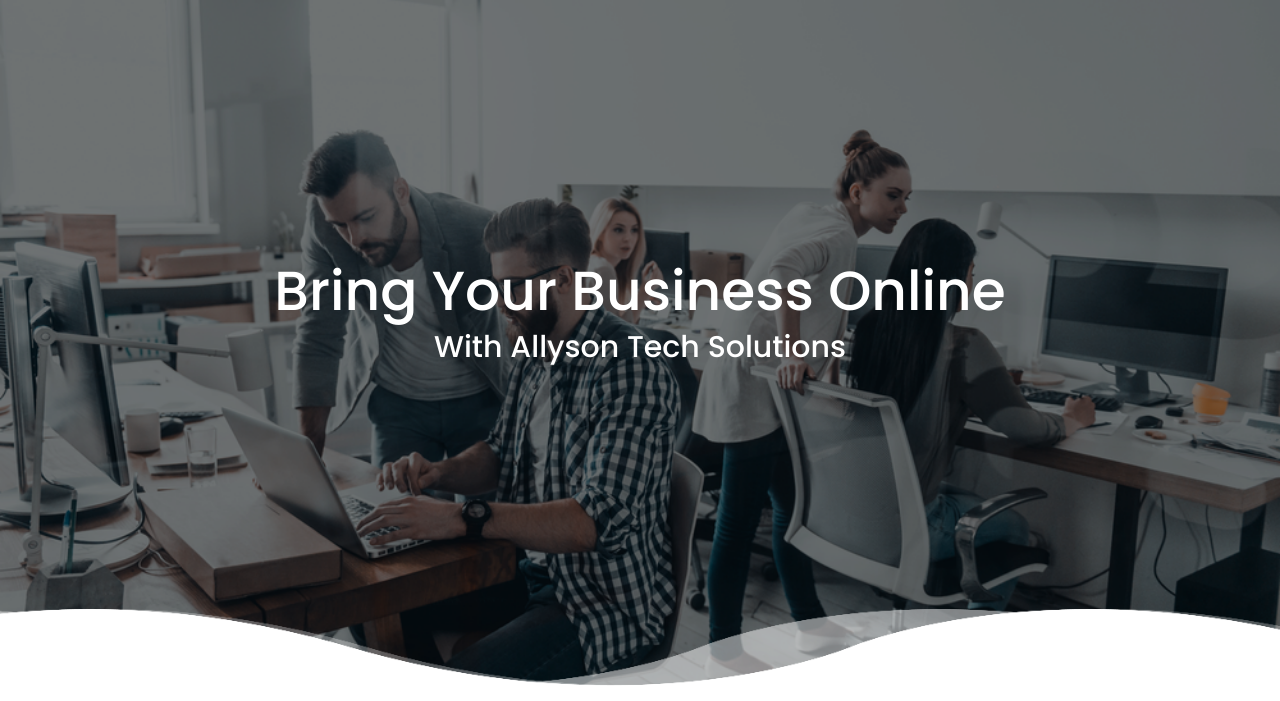
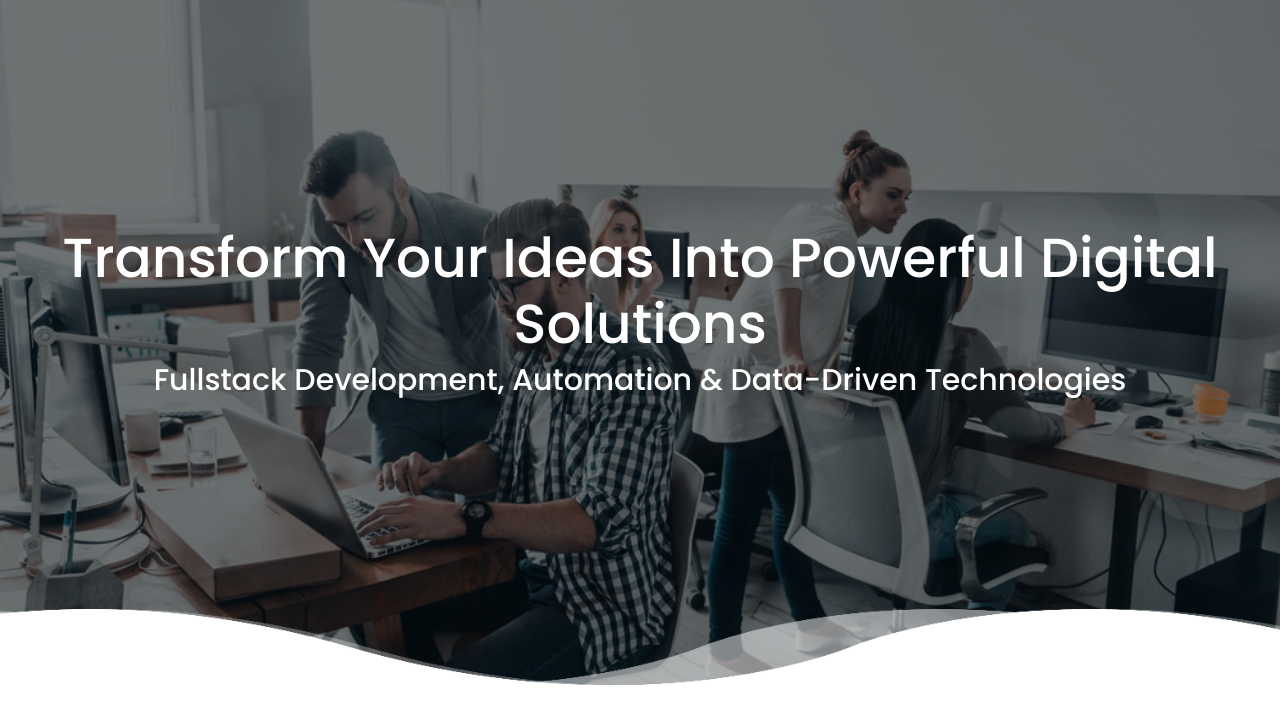
Before and after one commit to maciezbylina-a11y0714/IT, a plain HTML site: page index.html in a window 1280 px wide. Shown: the part 86-787 px from the top of the page. Drawn offline with nearby package versions, Linux system fonts and the light colour scheme.

Commit message:
Update home section with professional fullstack development messaging

```diff
--- a/index.html
+++ b/index.html
@@ -37,8 +37,8 @@
     </header>
 
   <section id="home" class="home">
-      <h1>Bring your Business Online</h1>
-      <h2>with Allyson Tech Solutions</h2>
+      <h1>Transform Your Ideas into Powerful Digital Solutions</h1>
+      <h2>Fullstack Development, Automation & Data-Driven Technologies</h2>
     <div class="wave wave1"></div>
     <div class="wave wave2"></div>
     <div class="wave wave3"></div>
```
